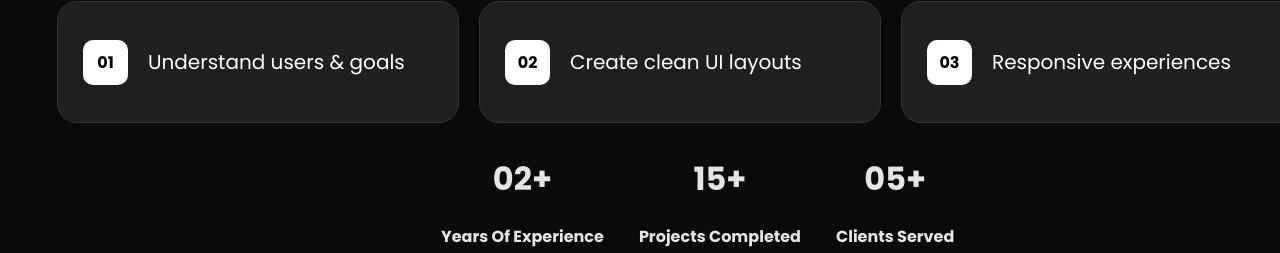
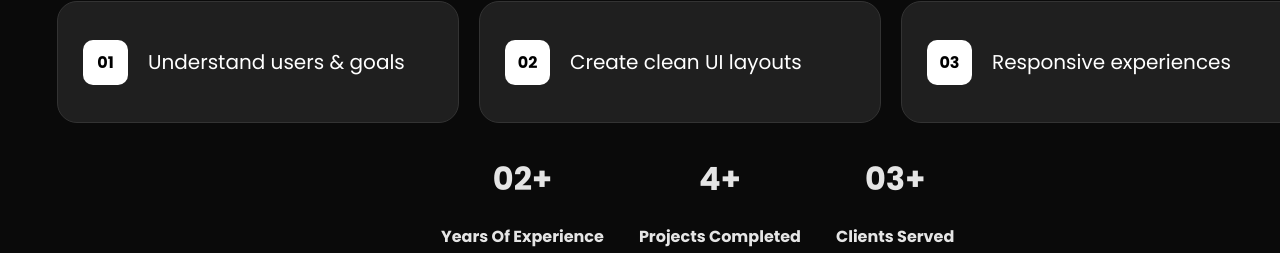
Before and after one commit to joan-lang/Portfolio, a React (Vite) app in the folder latest/: page / in a window 1280 px wide. Shown: the part 1853-2106 px from the top of the page. Built offline with nearby package versions, Linux system fonts and the light colour scheme.

Commit message:
updated numbers

```diff
--- a/latest/src/Aboutme.jsx
+++ b/latest/src/Aboutme.jsx
@@ -44,12 +44,12 @@ const Aboutme = () => {
           <h4 className="te">Years Of Experience</h4>
         </div>
         <div className="fin">
-          <h1 className="mo">15+</h1>
+          <h1 className="mo">4+</h1>
 
           <h4 className="te">Projects Completed</h4>
         </div>
         <div className="fin">
-          <h1 className="mo">05+</h1>
+          <h1 className="mo">03+</h1>
 
           <h4 className="te">Clients Served</h4>
         </div>
```
